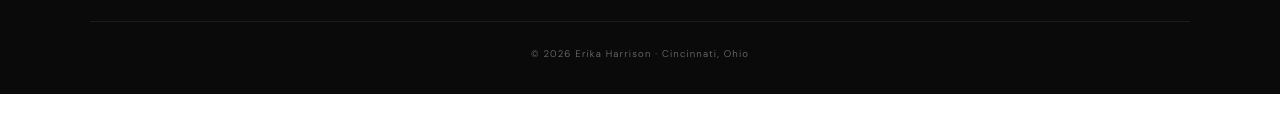
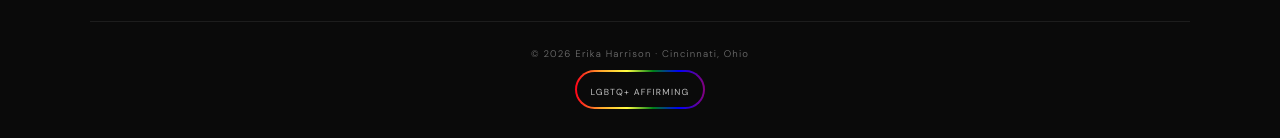
Before and after one commit to LVRD4/cincy-doula, a Next.js app: page / in a window 1280 px wide. Shown: the part 4604-4742 px from the top of the page. Before the commit the page ends 4698 px from the top, so only its background shows below. Built offline with nearby package versions, Linux system fonts and the light colour scheme; no server answers.

Commit message:
added lgbtq badge to footer

```diff
--- a/src/components/Footer.tsx
+++ b/src/components/Footer.tsx
@@ -173,6 +173,30 @@ export default function Footer() {
           >
             © {year} Erika Harrison · Cincinnati, Ohio
           </p>
+
+          {/* LGBTQ+ inclusive badge */}
+          <div style={{ padding: "2px", borderRadius: "999px", background: "linear-gradient(90deg, #FF0018, #FFA52C, #FFFF41, #008018, #0000F9, #86007D)", display: "inline-block" }}>
+            <div
+              style={{
+                backgroundColor: "#0a0a0a",
+                borderRadius: "999px",
+                padding: "5px 14px",
+              }}
+            >
+              <span
+                style={{
+                  fontFamily: "'DM Sans', sans-serif",
+                  fontSize: "0.55rem",
+                  fontWeight: 400,
+                  letterSpacing: "0.14em",
+                  textTransform: "uppercase",
+                  color: "rgba(255,255,255,0.75)",
+                }}
+              >
+                LGBTQ+ Affirming
+              </span>
+            </div>
+          </div>
         </div>
       </div>
 
```
